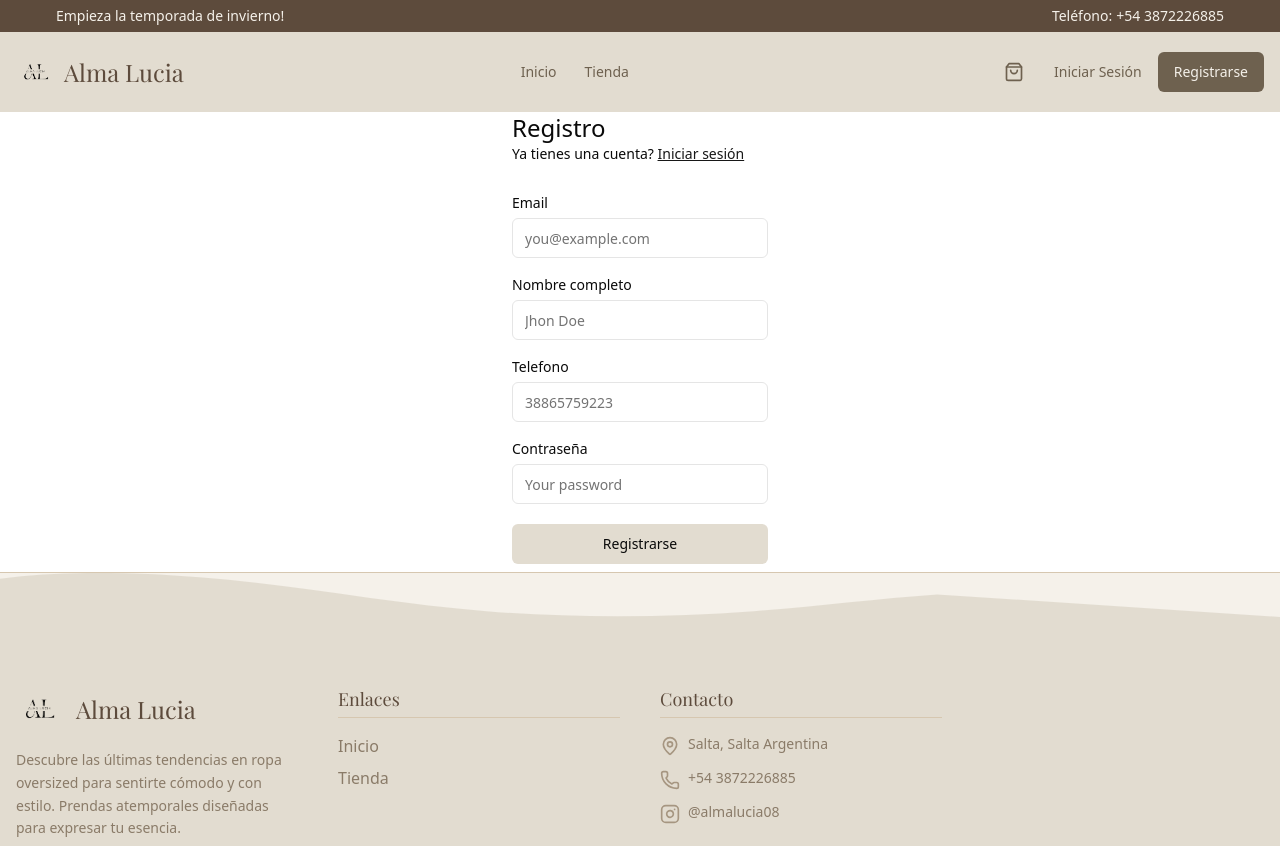
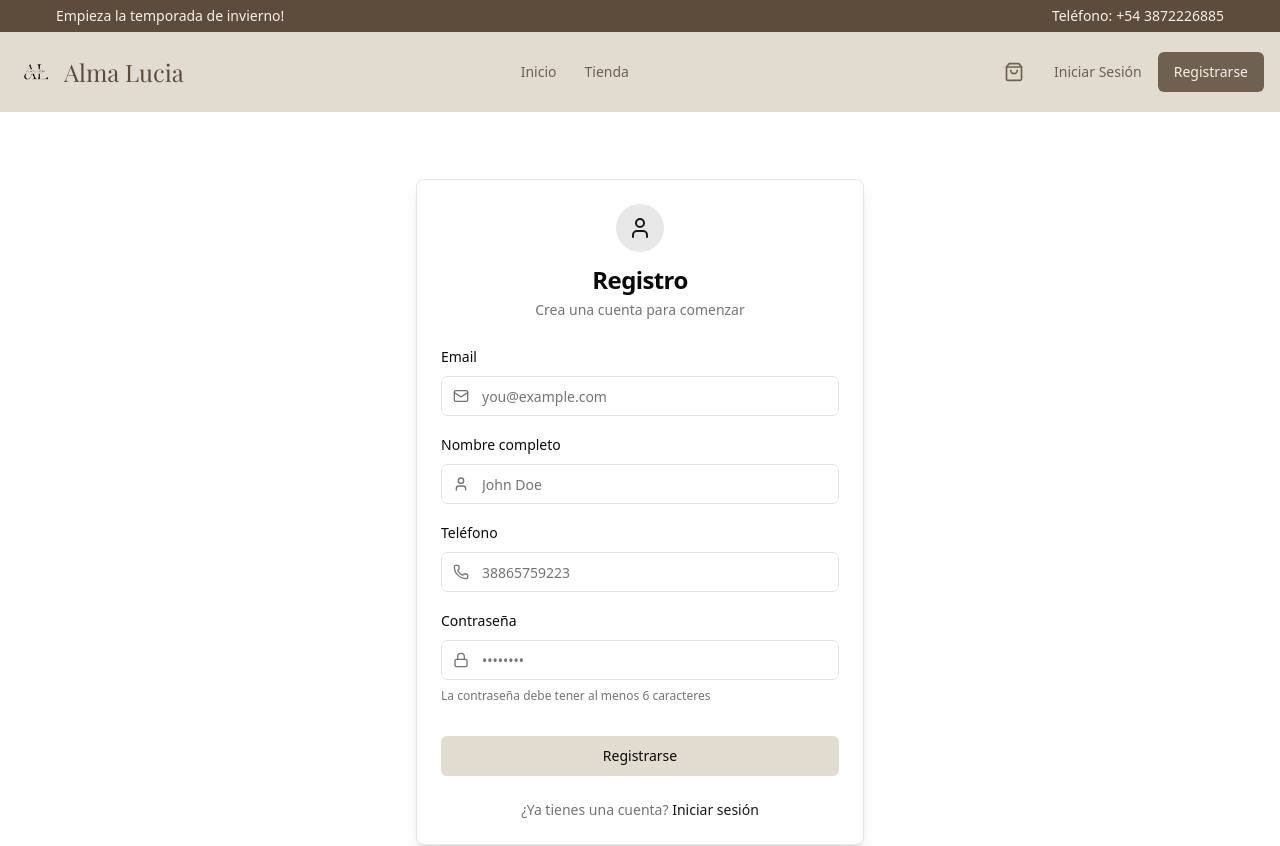
Before and after one commit to sebiten/romi-tienda, a Next.js app: page /sign-up in a window 1280 px wide. Shown: the top 846 px of the page. Built offline with nearby package versions, Linux system fonts and the light colour scheme; no server answers; a web font is replaced by a local one.

Commit message:
styles almost done

```diff
--- a/app/(auth-pages)/sign-in/page.tsx
+++ b/app/(auth-pages)/sign-in/page.tsx
@@ -1,40 +1,84 @@
-import { signInAction } from "@/app/actions";
-import { FormMessage, Message } from "@/components/form-message";
-import { SubmitButton } from "@/components/submit-button";
-import { Input } from "@/components/ui/input";
-import { Label } from "@/components/ui/label";
-import Link from "next/link";
+import { signInAction } from "@/app/actions"
+import { FormMessage, type Message } from "@/components/form-message"
+import { SubmitButton } from "@/components/submit-button"
+import { Input } from "@/components/ui/input"
+import { Label } from "@/components/ui/label"
+import { Button } from "@/components/ui/button"
+import { Card, CardContent, CardDescription, CardFooter, CardHeader, CardTitle } from "@/components/ui/card"
+import { Checkbox } from "@/components/ui/checkbox"
+import Link from "next/link"
+import { LucideGithub, ChromeIcon as LucideGoogle, LucideLock, LucideMail } from "lucide-react"
 
 export default async function Login(props: { searchParams: Promise<Message> }) {
-  const searchParams = await props.searchParams;
+  const searchParams = await props.searchParams
+
   return (
-    <form className="flex-1 flex flex-col h-screen items-center justify-center mx-auto my-10">
-      <h1 className="text-2xl font-medium">
-        Iniciar sesión
-      </h1>
-      <p className="text-sm text-foreground">
-        No tienes Cuenta?{" "}
-        <Link className="text-foreground font-medium underline" href="/sign-up">
-          Registrarse
-        </Link>
-      </p>
-      <div className="flex flex-col gap-2 [&>input]:mb-3 mt-8 w-full h-full">
-        <Label htmlFor="email">Email</Label>
-        <Input name="email" placeholder="you@example.com" required />
-        <div className="flex justify-between items-center">
-          <Label htmlFor="password">Contraseña</Label>
-        </div>
-        <Input
-          type="password"
-          name="password"
-          placeholder="Your password"
-          required
-        />
-        <SubmitButton pendingText="Signing In..." formAction={signInAction}>
-          Iniciar sesión
-        </SubmitButton>
-        <FormMessage message={searchParams} />
-      </div>
-    </form>
-  );
+    <div className="container flex items-center justify-center min-h-screen py-10 px-4">
+      <Card className="w-full max-w-md shadow-lg">
+        <CardHeader className="space-y-1">
+          <div className="flex justify-center mb-2">
+            <div className="h-12 w-12 rounded-full bg-primary/10 flex items-center justify-center">
+              <LucideLock className="h-6 w-6 text-primary" />
+            </div>
+          </div>
+          <CardTitle className="text-2xl font-bold text-center">Iniciar sesión</CardTitle>
+          <CardDescription className="text-center">Ingresa tus credenciales para acceder a tu cuenta</CardDescription>
+        </CardHeader>
+        <CardContent>
+          <form className="space-y-4" action={signInAction}>
+            <div className="space-y-2">
+              <Label htmlFor="email" className="text-sm font-medium">
+                Email
+              </Label>
+              <div className="relative">
+                <div className="absolute inset-y-0 left-0 flex items-center pl-3 pointer-events-none">
+                  <LucideMail className="h-4 w-4 text-muted-foreground" />
+                </div>
+                <Input id="email" name="email" type="email" placeholder="you@example.com" className="pl-10" required />
+              </div>
+            </div>
+
+            <div className="space-y-2">
+              <div className="flex items-center justify-between">
+                <Label htmlFor="password" className="text-sm font-medium">
+                  Contraseña
+                </Label>
+                <Link href="/forgot-password" className="text-xs text-primary hover:underline">
+                  ¿Olvidaste tu contraseña?
+                </Link>
+              </div>
+              <div className="relative">
+                <div className="absolute inset-y-0 left-0 flex items-center pl-3 pointer-events-none">
+                  <LucideLock className="h-4 w-4 text-muted-foreground" />
+                </div>
+                <Input
+                  id="password"
+                  type="password"
+                  name="password"
+                  placeholder="••••••••"
+                  className="pl-10"
+                  required
+                />
+              </div>
+            </div>
+            <FormMessage message={searchParams} />
+
+            <SubmitButton className="w-full" pendingText="Iniciando sesión..." formAction={signInAction}>
+              Iniciar sesión
+            </SubmitButton>
+          </form>
+
+
+        </CardContent>
+        <CardFooter className="flex justify-center">
+          <p className="text-sm text-muted-foreground">
+            ¿No tienes cuenta?{" "}
+            <Link className="text-primary font-medium hover:underline" href="/sign-up">
+              Registrarse
+            </Link>
+          </p>
+        </CardFooter>
+      </Card>
+    </div>
+  )
 }
--- a/app/(auth-pages)/sign-up/page.tsx
+++ b/app/(auth-pages)/sign-up/page.tsx
@@ -1,55 +1,105 @@
-import { signUpAction } from "@/app/actions";
-import { SubmitButton } from "@/components/submit-button";
-import { Input } from "@/components/ui/input";
-import { Label } from "@/components/ui/label";
-import Link from "next/link";
-import { FormMessage, Message } from "@/components/form-message";
+import { signUpAction } from "@/app/actions"
+import { FormMessage, type Message } from "@/components/form-message"
+import { SubmitButton } from "@/components/submit-button"
+import { Input } from "@/components/ui/input"
+import { Label } from "@/components/ui/label"
+import { Button } from "@/components/ui/button"
+import { Card, CardContent, CardDescription, CardFooter, CardHeader, CardTitle } from "@/components/ui/card"
+import Link from "next/link"
+import { LucideGithub, ChromeIcon as LucideGoogle, LucideUser, LucideMail, LucideLock, LucidePhone } from "lucide-react"
 
-export default async function Signup(props: {
-  searchParams: Promise<Message>;
-}) {
-  const searchParams = await props.searchParams;
-  if ("message" in searchParams) {
-    return (
-      <div className="w-full flex-1 flex items-center h-screen sm:max-w-md justify-center gap-2 p-4">
-        <FormMessage message={searchParams} />
-      </div>
-    );
-  }
+export default async function Signup(props: { searchParams: Promise<Message> }) {
+  const searchParams = await props.searchParams
 
   return (
-    <>
-      <form className="flex flex-col min-w-64 max-w-64 mx-auto">
-        <h1 className="text-2xl font-medium">Registro</h1>
-        <p className="text-sm text text-foreground">
-          Ya tienes una cuenta?{" "}
-          <Link className="text-primary font-medium underline" href="/sign-in">
-            Iniciar sesión
-          </Link>
-        </p>
-        <div className="flex flex-col gap-2 [&>input]:mb-3 mt-8">
-          <Label htmlFor="email">Email</Label>
-          <Input name="email" placeholder="you@example.com" required />
+    <div className="container flex items-center justify-center min-h-screen py-10 px-4">
+      <Card className="w-full max-w-md shadow-lg">
+        <CardHeader className="space-y-1">
+          <div className="flex justify-center mb-2">
+            <div className="h-12 w-12 rounded-full bg-primary/10 flex items-center justify-center">
+              <LucideUser className="h-6 w-6 text-primary" />
+            </div>
+          </div>
+          <CardTitle className="text-2xl font-bold text-center">Registro</CardTitle>
+          <CardDescription className="text-center">Crea una cuenta para comenzar</CardDescription>
+        </CardHeader>
+        <CardContent>
+          <form className="space-y-4" action={signUpAction}>
+            <div className="space-y-2">
+              <Label htmlFor="email" className="text-sm font-medium">
+                Email
+              </Label>
+              <div className="relative">
+                <div className="absolute inset-y-0 left-0 flex items-center pl-3 pointer-events-none">
+                  <LucideMail className="h-4 w-4 text-muted-foreground" />
+                </div>
+                <Input id="email" name="email" type="email" placeholder="you@example.com" className="pl-10" required />
+              </div>
+            </div>
 
-          <Label htmlFor="name">Nombre completo</Label>
-          <Input name="name" placeholder="Jhon Doe" required />
+            <div className="space-y-2">
+              <Label htmlFor="name" className="text-sm font-medium">
+                Nombre completo
+              </Label>
+              <div className="relative">
+                <div className="absolute inset-y-0 left-0 flex items-center pl-3 pointer-events-none">
+                  <LucideUser className="h-4 w-4 text-muted-foreground" />
+                </div>
+                <Input id="name" name="name" placeholder="John Doe" className="pl-10" required />
+              </div>
+            </div>
 
-          <Label htmlFor="user_phone">Telefono</Label>
-          <Input name="user_phone" placeholder="38865759223" required />
-          <Label htmlFor="password">Contraseña</Label>
-          <Input
-            type="password"
-            name="password"
-            placeholder="Your password"
-            minLength={6}
-            required
-          />
-          <SubmitButton formAction={signUpAction} pendingText="Registrando...">
-            Registrarse
-          </SubmitButton>
-          <FormMessage message={searchParams} />
-        </div>
-      </form>
-    </>
-  );
+            <div className="space-y-2">
+              <Label htmlFor="user_phone" className="text-sm font-medium">
+                Teléfono
+              </Label>
+              <div className="relative">
+                <div className="absolute inset-y-0 left-0 flex items-center pl-3 pointer-events-none">
+                  <LucidePhone className="h-4 w-4 text-muted-foreground" />
+                </div>
+                <Input id="user_phone" name="user_phone" placeholder="38865759223" className="pl-10" required />
+              </div>
+            </div>
+
+            <div className="space-y-2">
+              <Label htmlFor="password" className="text-sm font-medium">
+                Contraseña
+              </Label>
+              <div className="relative">
+                <div className="absolute inset-y-0 left-0 flex items-center pl-3 pointer-events-none">
+                  <LucideLock className="h-4 w-4 text-muted-foreground" />
+                </div>
+                <Input
+                  id="password"
+                  type="password"
+                  name="password"
+                  placeholder="••••••••"
+                  className="pl-10"
+                  minLength={6}
+                  required
+                />
+              </div>
+              <p className="text-xs text-muted-foreground">La contraseña debe tener al menos 6 caracteres</p>
+            </div>
+
+            <FormMessage message={searchParams} />
+
+            <SubmitButton className="w-full" pendingText="Registrando..." formAction={signUpAction}>
+              Registrarse
+            </SubmitButton>
+          </form>
+
+
+        </CardContent>
+        <CardFooter className="flex justify-center">
+          <p className="text-sm text-muted-foreground">
+            ¿Ya tienes una cuenta?{" "}
+            <Link className="text-primary font-medium hover:underline" href="/sign-in">
+              Iniciar sesión
+            </Link>
+          </p>
+        </CardFooter>
+      </Card>
+    </div>
+  )
 }
--- a/app/actions.ts
+++ b/app/actions.ts
@@ -39,7 +39,7 @@ export const signUpAction = async (formData: FormData) => {
   } else {
     return encodedRedirect(
       "success",
-      "/perfil",
+      "/tienda",
       "Thanks for signing up! Please check your email for a verification link."
     );
   }
@@ -59,7 +59,7 @@ export const signInAction = async (formData: FormData) => {
     return encodedRedirect("error", "/sign-in", error.message);
   }
 
-  return redirect("/perfil");
+  return redirect("/tienda");
 };
 
 export const forgotPasswordAction = async (formData: FormData) => {
```
